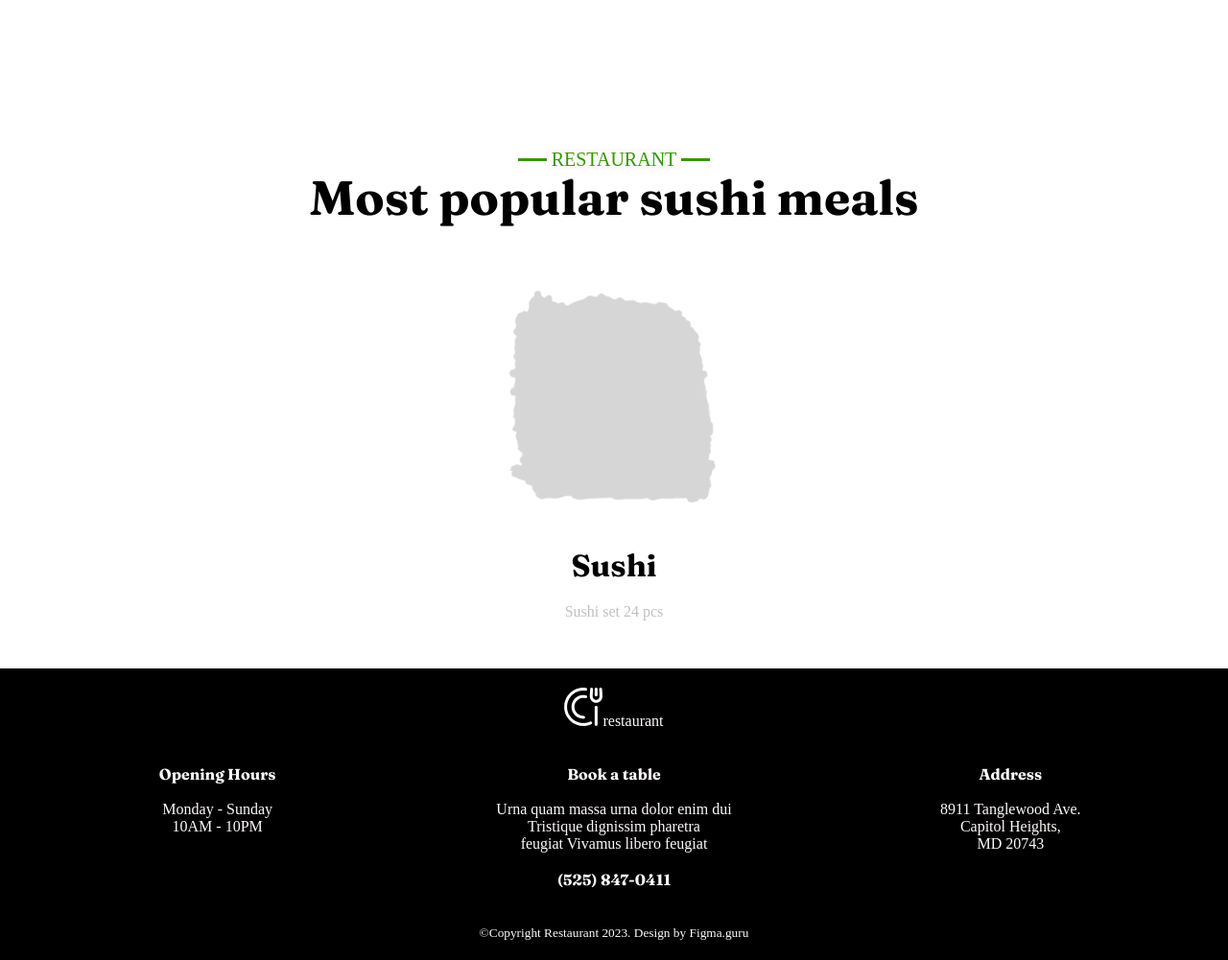
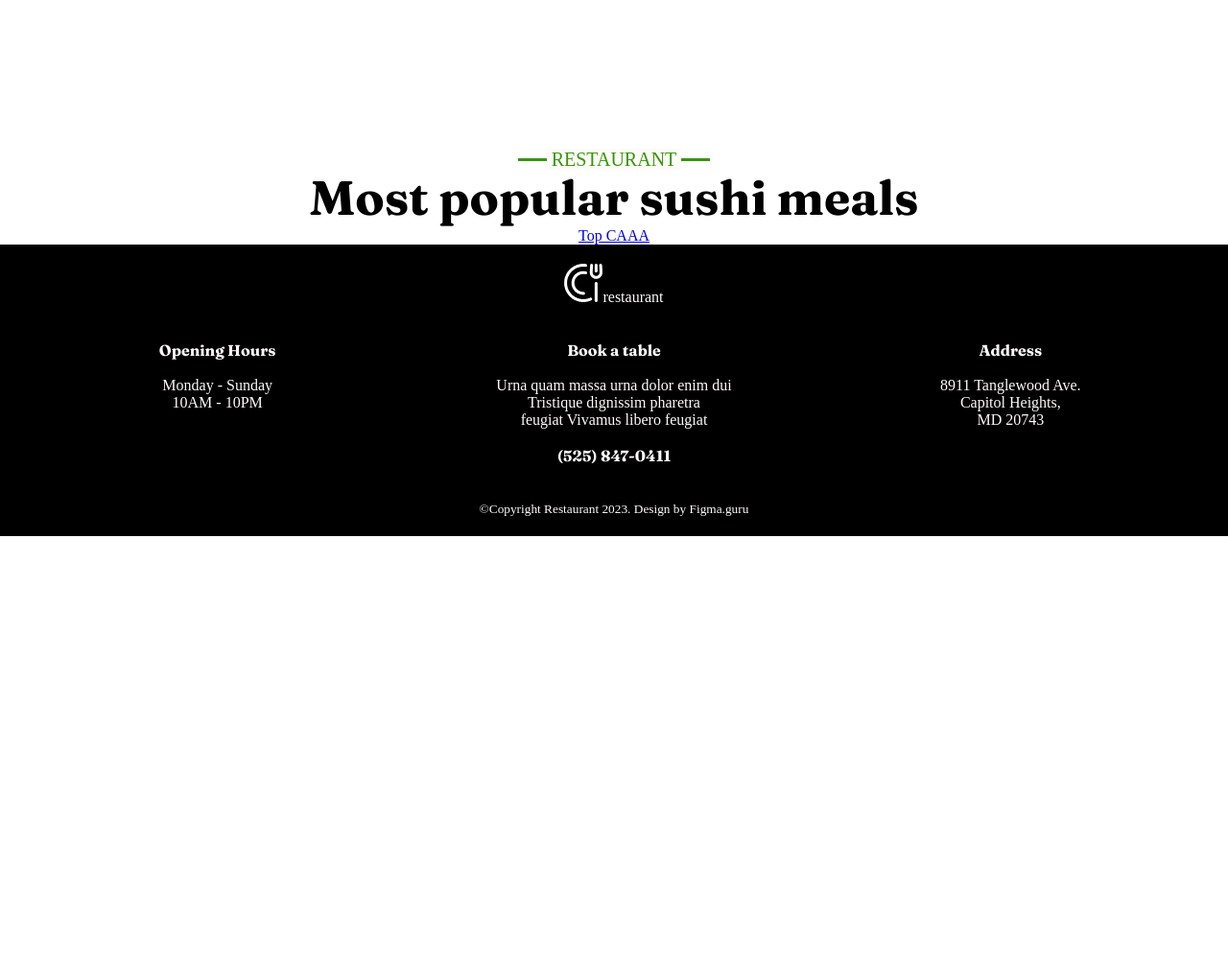
Before and after one commit to Shokhanasser1/restaurant, a Django app: page / in a window 1280 px wide. Shown: the part 1406-2407 px from the top of the page at 96% size. After the commit the page ends 1965 px from the top, so only its background shows below. Run offline with Django 4.2, Linux system fonts and the light colour scheme; data comes from the database, SQL or seed files in the repository; both versions use the stored data as it was before the commit.

Commit message:
category adding part 1.5

```diff
--- a/menu/menu_urls.py
+++ b/menu/menu_urls.py
@@ -5,14 +5,12 @@ urlpatterns = [
     path('', views.menu, name='menu'),
     path('main_menu/', views.main_menu, name='main_menu'),
     path('add_dish/', views.add_dish, name='add_dish'),
-    path('dishes/<slug:category_slug>/<slug:dish_slug>/', views.dish_detail, name='dish_detail'),
     path('dish/<int:dish_id>/delete/', views.dish_delete, name='dish_delete'),
-
+    path('dish/<int:dish_id>/', views.dish_detail, name='dish_detail'),
     path('order/<int:dish_id>/', views.order_dish, name='order_dish'),
     path('popular/', views.popular_dishes, name='popular_dishes'),
+    path('top_dishes/', views.top_dishes_view, name='top_dishes'),
 
     path('my_orders/', views.user_orders_list, name='my_order_list'),
 
 ]
-
-    # path('dish/<int:dish_id>/', views.dish_detail, name='dish_detail'),
--- a/menu/models.py
+++ b/menu/models.py
@@ -1,7 +1,6 @@
 from django.db import models
 from django.contrib.auth.models import User
 from django.db.models import Count
-from django.utils.text import slugify
 
 class Reservation(models.Model):
     user = models.ForeignKey(User, on_delete=models.CASCADE)
@@ -15,12 +14,6 @@ class Reservation(models.Model):
 
 class Category(models.Model):
     name = models.CharField(max_length=100, default='')
-    slug = models.SlugField(unique=True)
-
-    def save(self, *args, **kwargs):
-        if not self.slug:
-            self.slug = slugify(self.name)
-        super().save(*args, **kwargs)
 
     def __str__(self):
         return self.name
@@ -31,15 +24,6 @@ class Dish(models.Model):
     image = models.ImageField(upload_to='dishes/')
     description = models.CharField(max_length=256, default='')
     category = models.ForeignKey(Category, on_delete=models.CASCADE)
-    slug = models.SlugField(unique=True)
-
-    def get_top_three_dishes():
-        return Dish.objects.annotate(order_count=Count('order')).order_by('-order_count')[:3]
-
-    def save(self, *args, **kwargs):
-        if not self.slug:
-            self.slug = slugify(self.name)
-        super().save(*args, **kwargs)
 
     def __str__(self):
         return self.name
--- a/menu/templates/dishes.html
+++ b/menu/templates/dishes.html
@@ -10,7 +10,7 @@
     {% for dish in dishes %}
     <li>
         <img src="{{ dish.image.url }}" alt="{{ dish.name }}"> <br>
-        <a href="{% url 'dish_detail' category_slug=dish.category.slug dish_slug=dish.slug %}">{{ dish.name }} </a> <b>--- {{ dish.price }} ---</b>
+        <a href="{% url 'dish_detail' dish.id %}">{{ dish.name }} </a> <b>--- {{ dish.price }} ---</b>
         <a href="{% url 'dish_delete' dish.id %}">Delete dish</a>
     </li>
     {% endfor %}
--- a/menu/views.py
+++ b/menu/views.py
@@ -2,8 +2,10 @@ from django.shortcuts import render, redirect, get_object_or_404
 from django.contrib.auth.decorators import login_required
 from django.contrib import messages
 from .forms import ReservationForm, DishForm, OrderForm
-from .models import Reservation, Dish, Order
+from .models import Reservation, Dish, Order, Category
 from django.db.models import Count
+
+
 
 @login_required
 def order_dish(request, dish_id):
@@ -79,9 +81,9 @@ def add_dish(request):
         form = DishForm()
     return render(request, 'add_dish.html', {'form': form})
 
-def dish_detail(request, category_slug, dish_slug):
-    dish = Dish.objects.get(category__slug=category_slug, slug=dish_slug)
-    return render(request, 'dish_detail.html', {'dish': dish})
+def dish_detail(request):
+    dishes = Dish.objects.all()
+    return render(request, 'dish_detail.html', {'dishes': dishes})
 
 
 
@@ -91,11 +93,27 @@ def dish_delete(request, dish_id):
     dish.delete()
     return redirect('menu')
 
+
+def get_top_dishes_for_all_categories():
+    categories = Category.objects.all()
+    category_dishes = {}
+    for category in categories:
+        top_dishes = Dish.objects.filter(category=category).annotate(order_count=Count('order')).order_by('-order_count')[:3]
+        category_dishes[category] = top_dishes
+    return category_dishes
+
+def top_dishes_view(request):
+    category_dishes = get_top_dishes_for_all_categories()
+    context = {
+        'category_dishes': category_dishes,
+    }
+    return render(request, 'top_dishes.html', context)
+
 def home(request):
     form = ReservationForm(user=request.user if request.user.is_authenticated else None)
 
-    top_dishes = Dish.get_top_three_dishes()
-    return render(request, 'home.html', {'form': form, 'top_dishes': top_dishes})
+    return render(request, 'home.html', {'form': form})
+
 
 def menu(request):
     dishes = Dish.objects.all()
--- a/templates/home.html
+++ b/templates/home.html
@@ -70,14 +70,7 @@ Home page
         <h1>Most popular sushi meals</h1>
     </div>
     <div class="popular-sushi-meals">
-            {% for dish in top_dishes %}
-            <div class="dish-card">
-                <img src="{{ dish.image.url }}" alt="dish image">
-                <h1>{{ dish.name }}</h1>
-                <p class="silver">{{ dish.description }}</p>
-            </div>
-            {% endfor %}
-
+<a href="{% url 'top_dishes' %}">Top CAAA</a>
     </div>
 
 
```
Also changed, not shown: menu/templates/top_dishes.html (added, +8 -0 lines), db.sqlite3, media/dishes/dish-1_1Pz2Xxc.png (added), media/dishes/dish-1_POrcmV6.png (added), media/dishes/dish-1_QphLxgD.png (added), media/dishes/dish-1_WVg5LwS.png (added), media/dishes/dish-1_vixTLHy.png (added), media/dishes/dish-2_IpwJ5fQ.png (added), media/dishes/dish-2_PZafr9E.png (added), menu/migrations/0001_initial.py.
